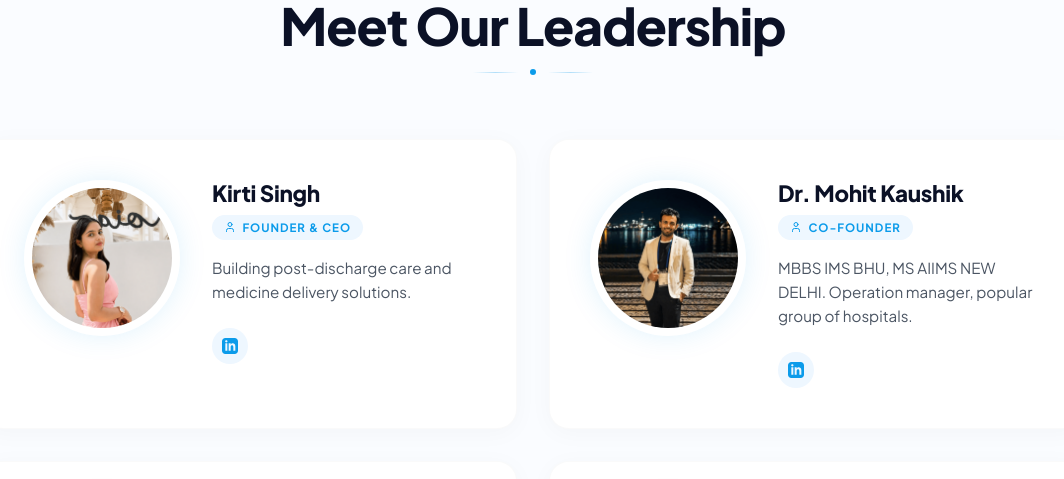
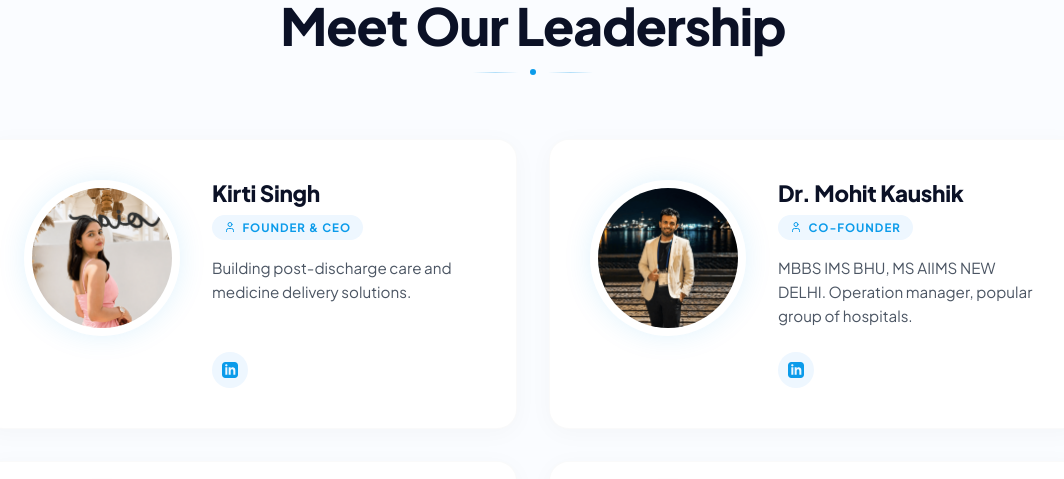
Before and after one commit to Malayaj01/Careloop, a Next.js app: page /about in a window 1280 px wide. Shown: the part 2320-2799 px from the top of the page, without its empty margins (107-1171 px from the left). Built offline with nearby package versions, Linux system fonts and the light colour scheme.

Commit message:
fix: align leadership social buttons perfectly to bottom baseline

```diff
--- a/src/components/OurLead/OurLead.module.css
+++ b/src/components/OurLead/OurLead.module.css
@@ -76,7 +76,6 @@
 /* ── Card ─────────────────────────────────────────────────── */
 .leadCard {
   display: flex;
-  align-items: flex-start;
   gap: 2rem;
   background: #ffffff;
   border-radius: 20px;
@@ -102,6 +101,7 @@
   box-shadow: 0 0 0 8px #ffffff, 0 0 30px 5px rgba(11, 155, 234, 0.15);
   overflow: hidden;
   margin: 8px; /* space for the glowing outline */
+  align-self: flex-start;
 }
 
 .profileImg {
```
